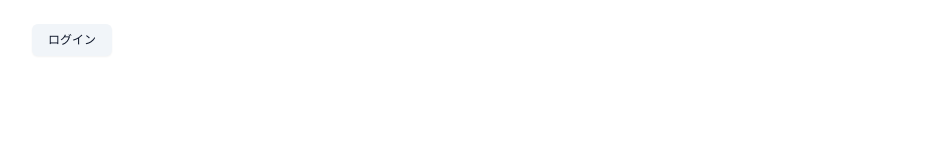
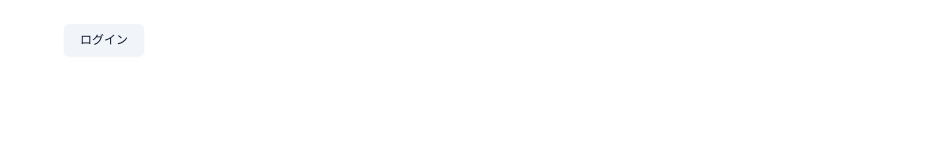
Before and after one commit to newstage75/post-writer-webapp, a Next.js app: page / in a window 1280 px wide. Shown: the top 160 px of the page, without its empty margins (48-999 px from the left). Built offline with nearby package versions, Linux system fonts and the light colour scheme.

Commit message:
2xl以上の場合も、横幅100パーセント表示に修正

```diff
--- a/tailwind.config.ts
+++ b/tailwind.config.ts
@@ -56,6 +56,17 @@ const config: Config = {
         md: "calc(var(--radius) - 2px)",
         sm: "calc(var(--radius) - 4px)",
       },
+      container: {
+        center: true,
+        padding: "2rem",
+        screens: {
+          sm: "100%",
+          md: "100%",
+          lg: "100%",
+          xl: "100%",
+          "2xl": "100%", // 2xl以上の場合も100%に設定
+        },
+      },
     },
   },
   plugins: [require("tailwindcss-animate")],
```
